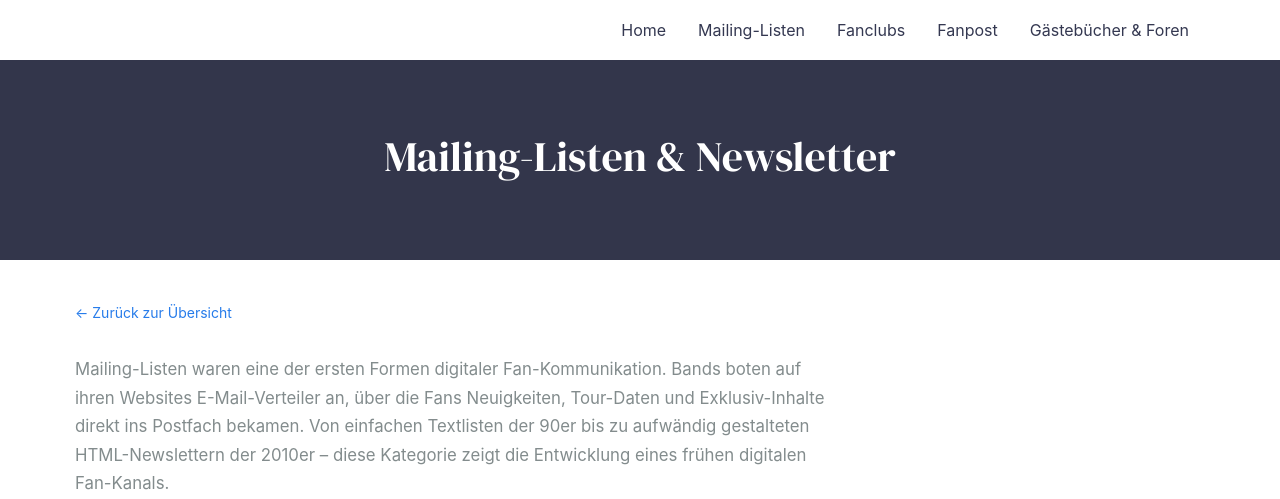
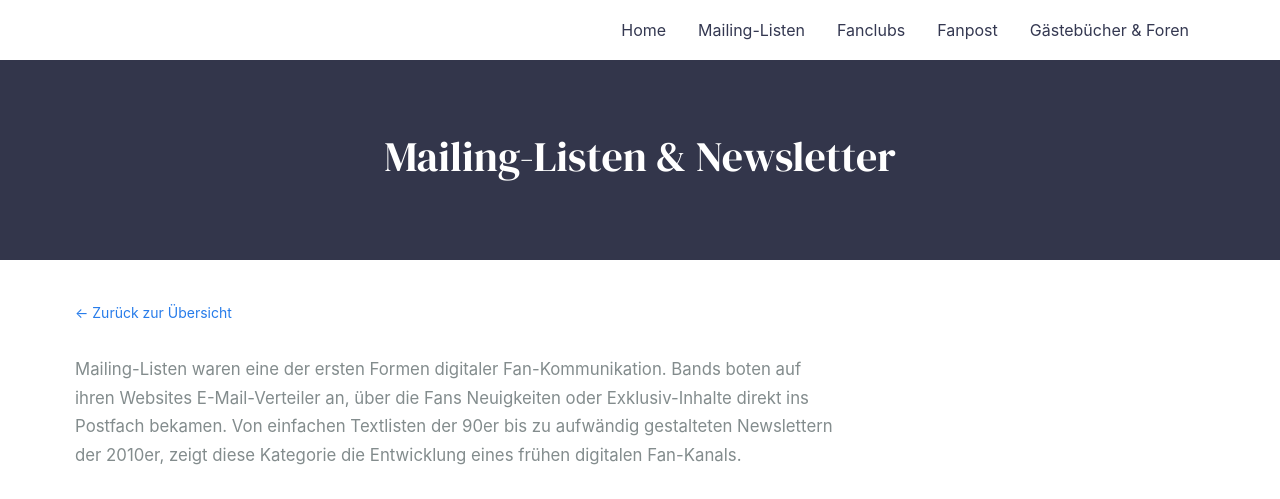
Before and after one commit to livklivk/Bands, a Jekyll site: the page built from _pages/mailing-listen.html, in a window 1280 px wide. Shown: the top 499 px of the page. Built offline with Jekyll 4.4.1, drawn with Linux system fonts in a browser that asks for light colours; grey boxes are pictures that could not be loaded.

Commit message:
Texte auf Über-Seite aktualisiert

```diff
--- a/_pages/mailing-listen.html
+++ b/_pages/mailing-listen.html
@@ -3,5 +3,5 @@ layout: category
 title: Mailing-Listen & Newsletter
 permalink: /mailing-listen/
 daten_key: mailing_listen
-kategorie_beschreibung: "Mailing-Listen waren eine der ersten Formen digitaler Fan-Kommunikation. Bands boten auf ihren Websites E-Mail-Verteiler an, über die Fans Neuigkeiten, Tour-Daten und Exklusiv-Inhalte direkt ins Postfach bekamen. Von einfachen Textlisten der 90er bis zu aufwändig gestalteten HTML-Newslettern der 2010er – diese Kategorie zeigt die Entwicklung eines frühen digitalen Fan-Kanals."
+kategorie_beschreibung: "Mailing-Listen waren eine der ersten Formen digitaler Fan-Kommunikation. Bands boten auf ihren Websites E-Mail-Verteiler an, über die Fans Neuigkeiten oder Exklusiv-Inhalte direkt ins Postfach bekamen. Von einfachen Textlisten der 90er bis zu aufwändig gestalteten Newslettern der 2010er, zeigt diese Kategorie die Entwicklung eines frühen digitalen Fan-Kanals."
 ---
```
